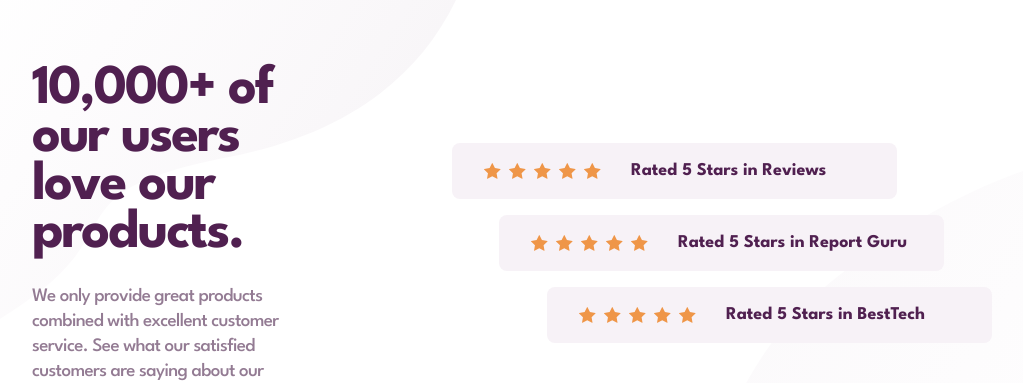
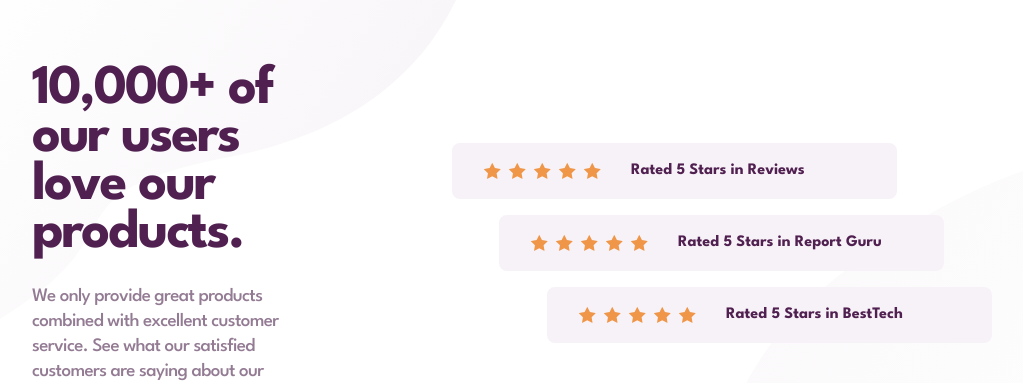
Before and after one commit to aga-siwek/frontend-mentor-social-proof-section, a React (Vite) app: page / in a window 1280 px wide. Shown: the top 383 px of the page, without its empty margins (128-1151 px from the left). Built offline with nearby package versions, Linux system fonts and the light colour scheme.

Commit message:
review corret

```diff
--- a/src/App.css
+++ b/src/App.css
@@ -211,7 +211,7 @@ h1, h2, h3 h4 h5, h6, p {
   }
 
   .review__content--text {
-    font-size: calc(18rem/16);
+    font-size: calc(16rem/16);
   }
 
   .opinions {
```
